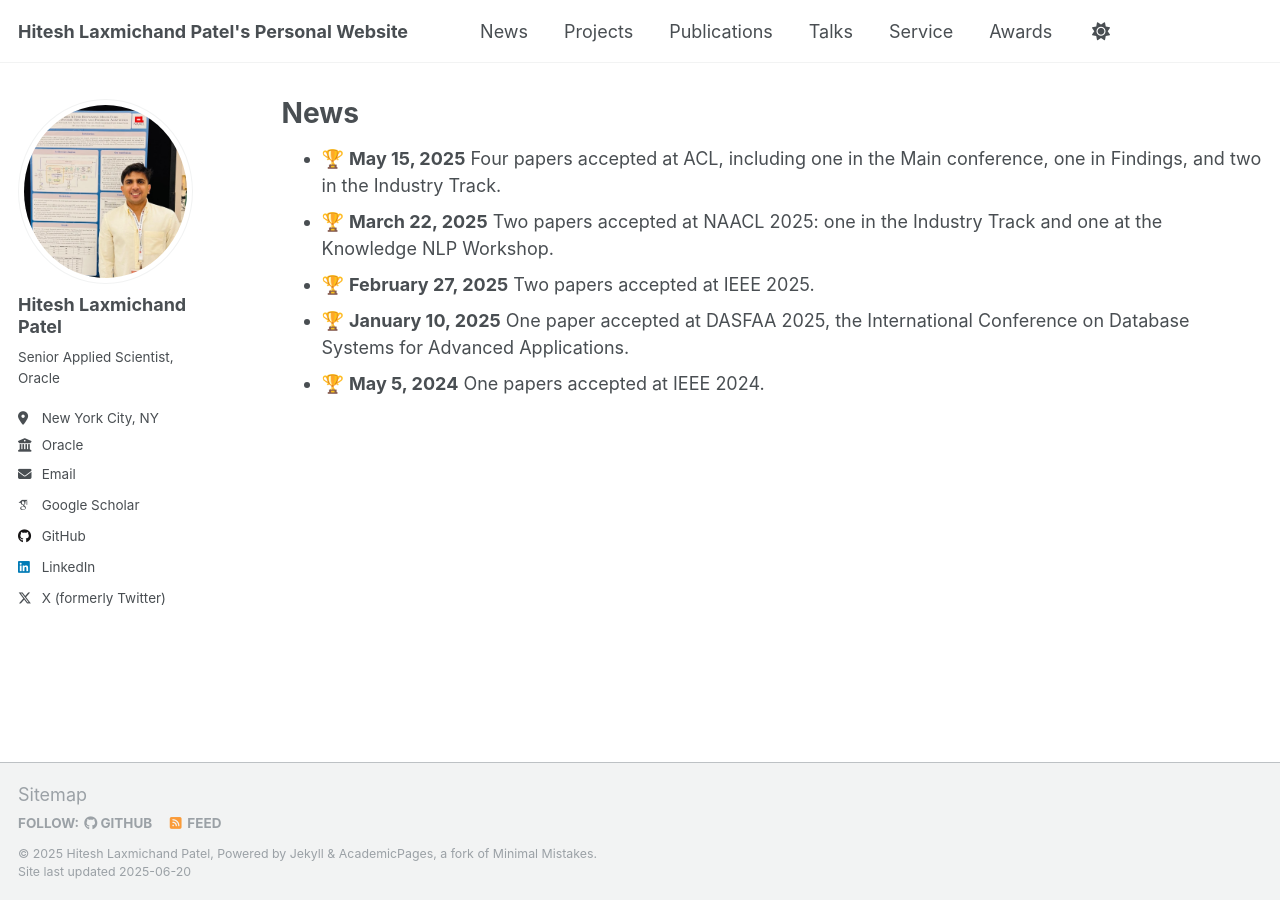
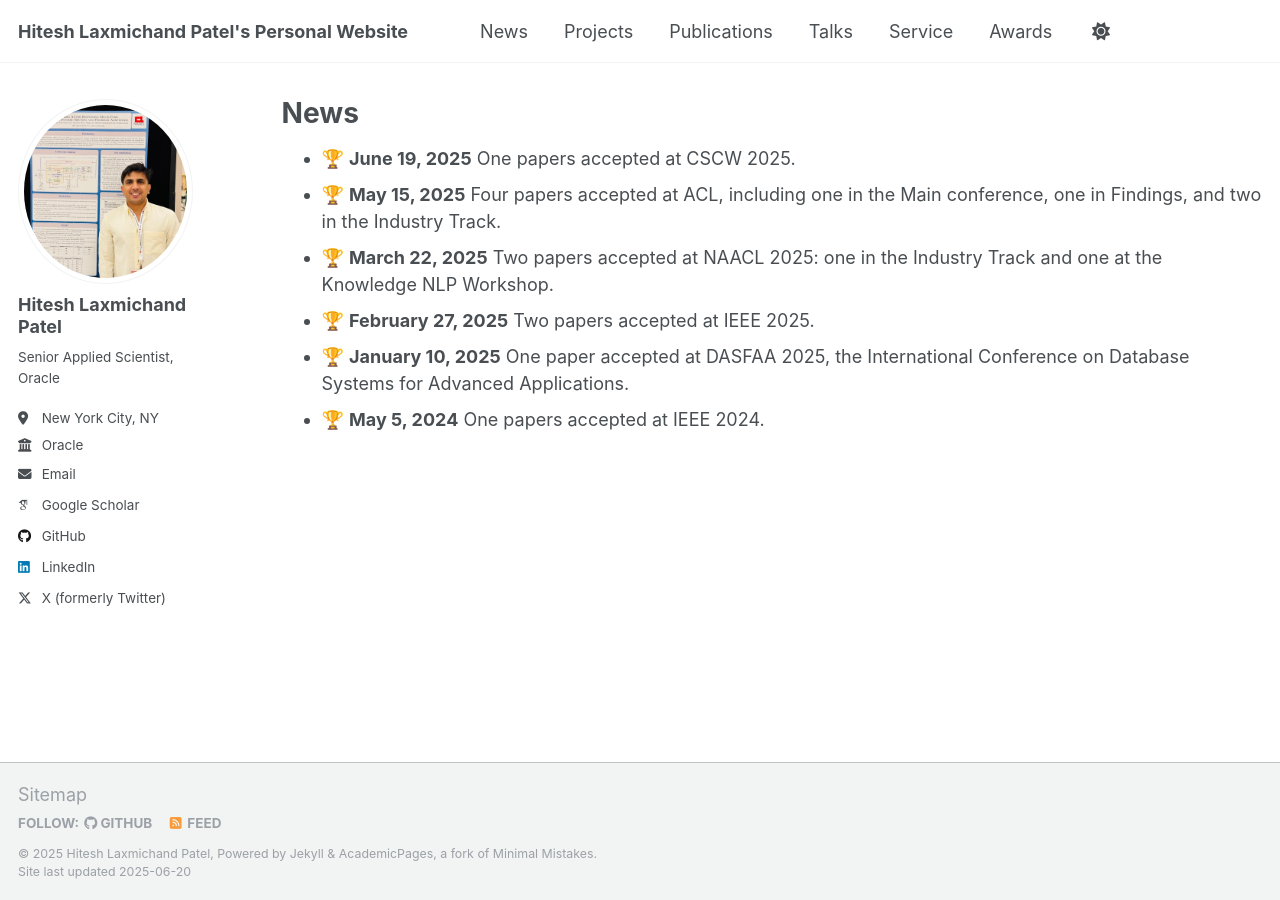
Before and after one commit to HITESHLPATEL/hiteshlpatel.github.io, a Jekyll site: the page built from _pages/news.md, in a window 1280 px wide. Built offline with Jekyll 4.4.1, drawn with Linux system fonts in a browser that asks for light colours; some web fonts are replaced.

Commit message:
Update news.md

```diff
--- a/_pages/news.md
+++ b/_pages/news.md
@@ -4,6 +4,7 @@ title: "News"
 permalink: /news/
 author_profile: true
 ---
+- 🏆 __June 19, 2025__ One papers accepted at CSCW 2025.
 - 🏆 __May 15, 2025__ Four papers accepted at ACL, including one in the Main conference, one in Findings, and two in the Industry Track.
 - 🏆 __March 22, 2025__ Two papers accepted at NAACL 2025: one in the Industry Track and one at the Knowledge NLP Workshop.
 - 🏆 __February 27, 2025__ Two papers accepted at IEEE 2025.
```
